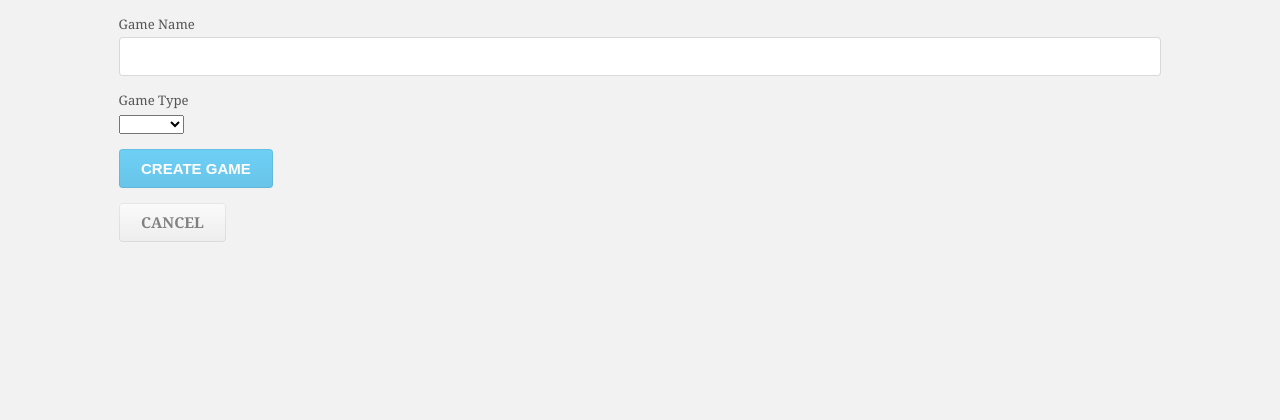
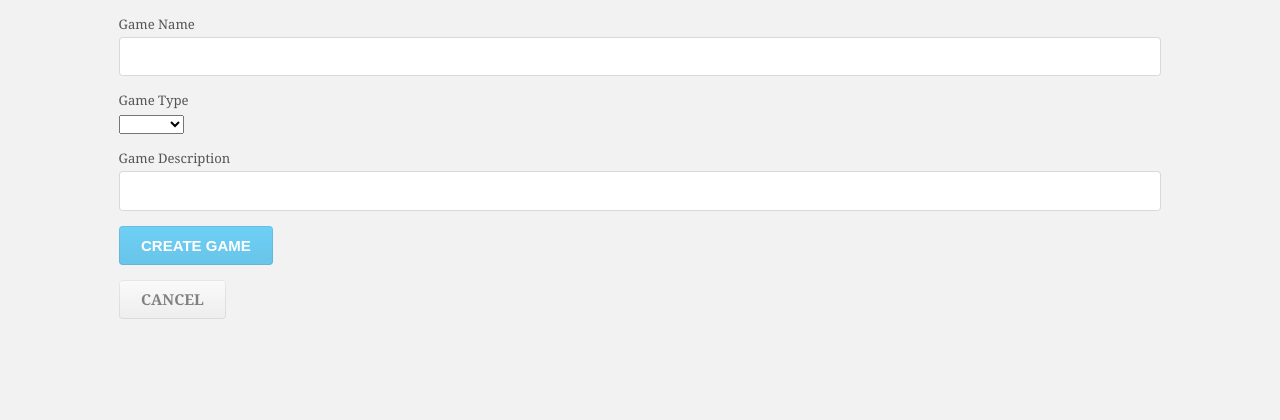
Before and after one commit to chrislaskey/kingdom, a Flask app: page /create-game in a window 1280 px wide. Shown: the part 91-511 px from the top of the page. Run offline with Flask 2, Linux system fonts and the light colour scheme; the visitor is signed in with stand-in values (Sample User, id 1); some libraries are stand-ins or nearby versions; some web fonts are replaced.

Commit message:
Added new game description field

```diff
--- a/app/templates/create-game.html
+++ b/app/templates/create-game.html
@@ -9,6 +9,7 @@
 		{{ create_game_form.hidden_tag() }}
 		{{ render_field_with_errors(create_game_form.game_name) }}
 		{{ render_field_with_errors(create_game_form.game_type) }}
+		{{ render_field_with_errors(create_game_form.game_description) }}
 		{{ render_field(create_game_form.submit) }}
 		<a href="/" class="ui button">Cancel</a>
 	</form>
```
